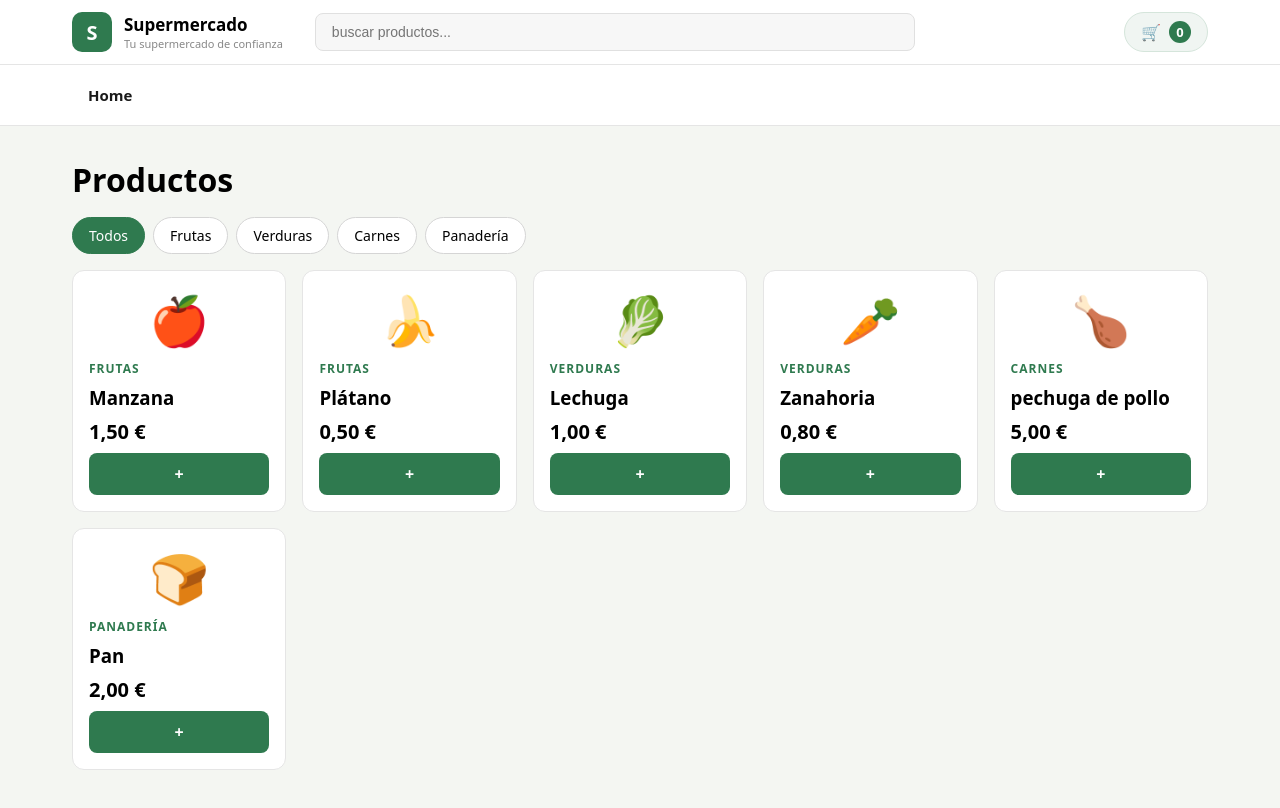
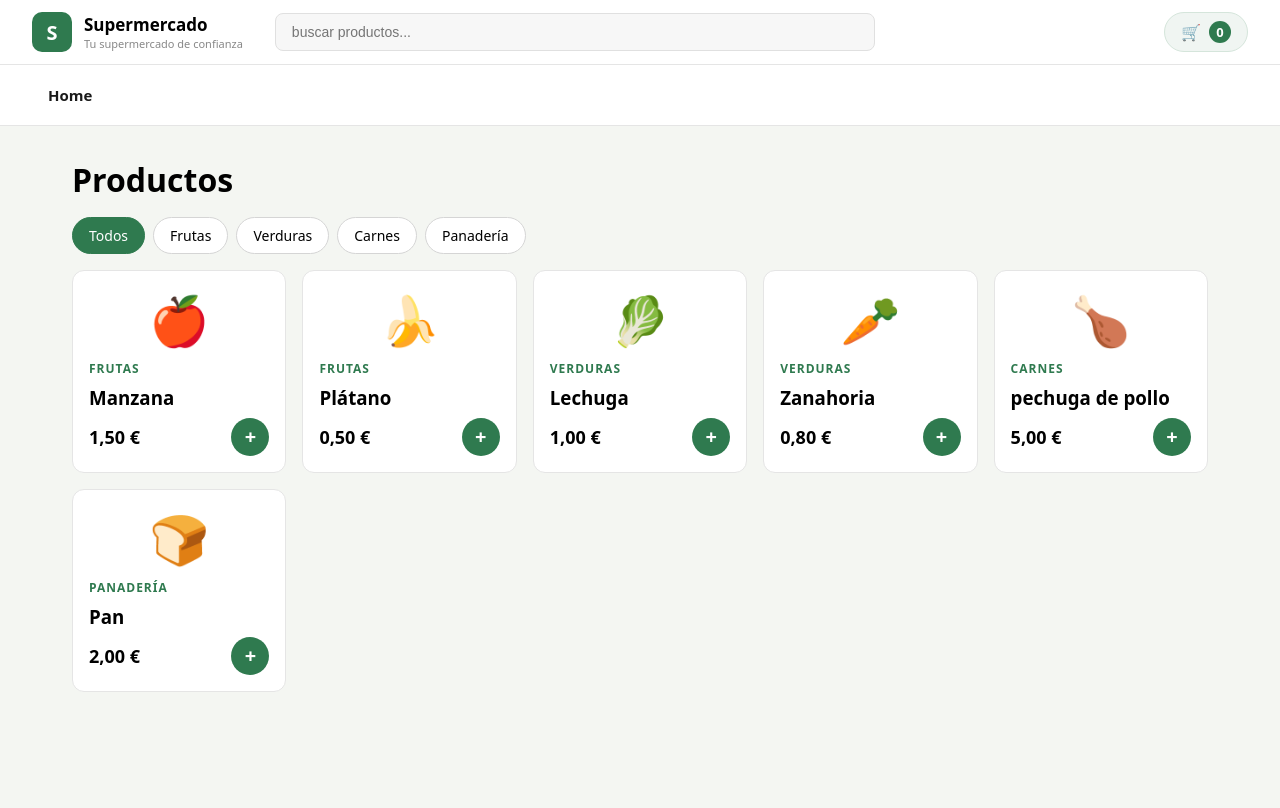
Before and after one commit to davidarranz7/SuperMercado, an Angular app: page / in a window 1280 px wide. Shown: the top 808 px of the page. Built offline with nearby package versions, Linux system fonts and the light colour scheme.

Commit message:
añadiendo '+' mas pequeño y mejor tarjeta de producto

```diff
--- a/src/app/app.css
+++ b/src/app/app.css
@@ -5,7 +5,7 @@ header {
 }
 
 .header-contenido {
-  max-width: 1200px;
+  max-width: 1400px;
   margin: 0 auto;
   padding: 12px 32px;
   display: flex;
@@ -84,7 +84,7 @@ nav a {
 }
 
 .nav-contenido {
-  max-width: 1200px;
+  max-width: 1400px;
   margin: 0 auto;
   padding: 12px 32px;
   display: flex;
--- a/src/app/components/producto-card/producto-card.css
+++ b/src/app/components/producto-card/producto-card.css
@@ -33,21 +33,37 @@
 
 /* el preecio */
 .precio {
-    font-size: 20px; /* tamaño de letra */
-    font-weight: 700; /* negrita */
+  font-size: 18px;
+  font-weight: 700;
+  margin: 0;
+}
+
+.pie-tarjeta {
+  margin-top: auto;                 /* empuja esta fila al fondo de la tarjeta */
+  display: flex;
+  align-items: center;
+  justify-content: space-between;   /* precio a un extremo, boton al otro */
+  gap: 12px;
 }
 
 /* boton de añadir al carrito */
 .tarjeta button {
-    margin-top: auto; /* hace que el boton se coloque al final de la tarjeta */
-    background-color: #2f7a4f; /* fondo verde */
-    color: #ffffff; /* texto blanco */
-    border: none; /* sin borde */
-    border-radius: 8px; /* esquinas redondeadas */
-    padding: 10px; /* espacio interior del boton */
-    font-size: 16px; /* tamaño de letra */
-    font-weight: 700; /* negrita */
-    transition: background-color 0.2s; /* suaviza el cambio de color al pasar el raton */
+  width: 38px;
+  height: 38px;
+  border-radius: 50%;
+  background-color: #2f7a4f;
+  color: #ffffff;
+  border: none;
+  font-size: 20px;
+  font-weight: 700;
+  flex-shrink: 0;
+  transition: background-color 0.2s;
+
+  display: flex;
+  align-items: center;
+  justify-content: center;
+  padding: 0;
+  line-height: 1;
 }
 
 /* efecto al pasar el raton por el boton */
--- a/src/app/components/producto-card/producto-card.html
+++ b/src/app/components/producto-card/producto-card.html
@@ -2,6 +2,9 @@
     <span class="icono">{{ producto().icono }}</span>
     <p class="categoria">{{ producto().categoria }}</p>
     <h3>{{ producto().nombre }}</h3>
-    <p class="precio">{{ producto().precio | currency:"EUR" }}</p>
-    <button (click)="agregar()">+</button>
+
+    <div class="pie-tarjeta">
+        <p class="precio">{{ producto().precio | currency:"EUR" }}</p>
+        <button (click)="agregar()">+</button>
+    </div>
 </div>
```
